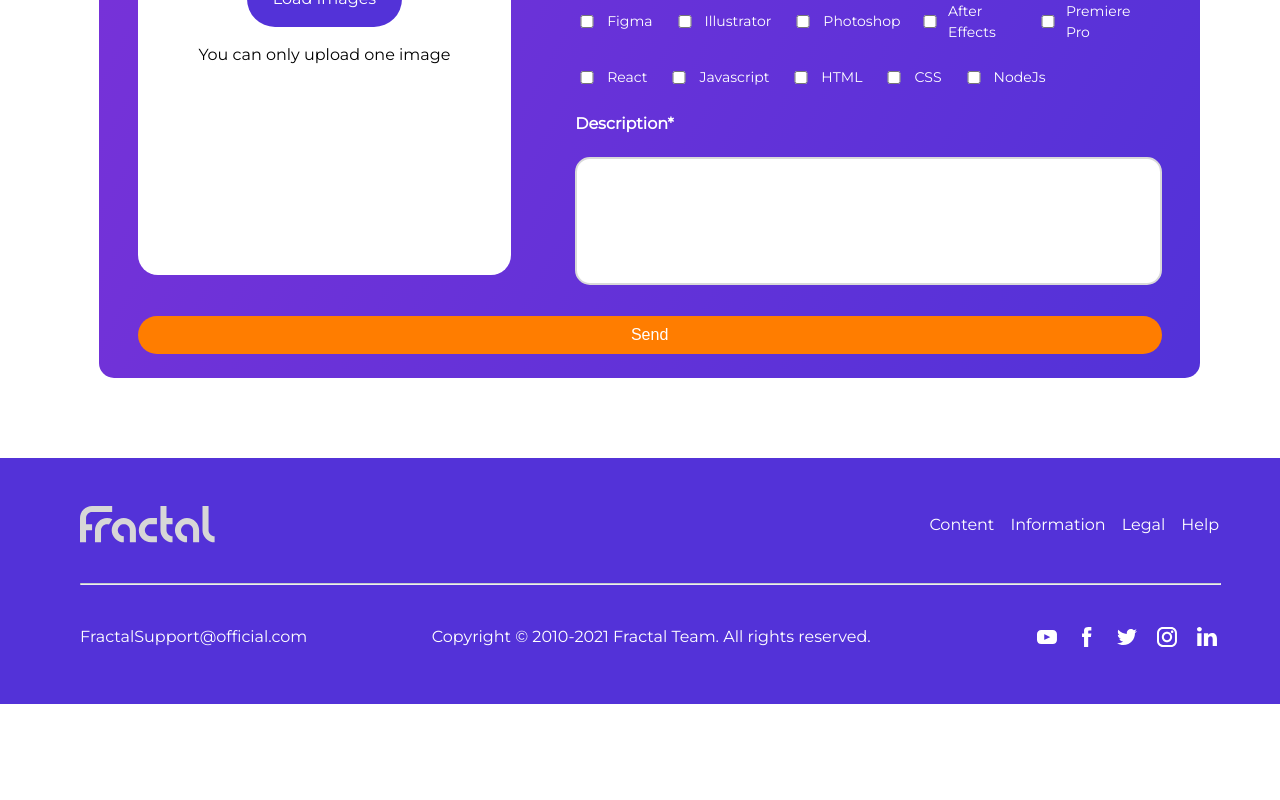
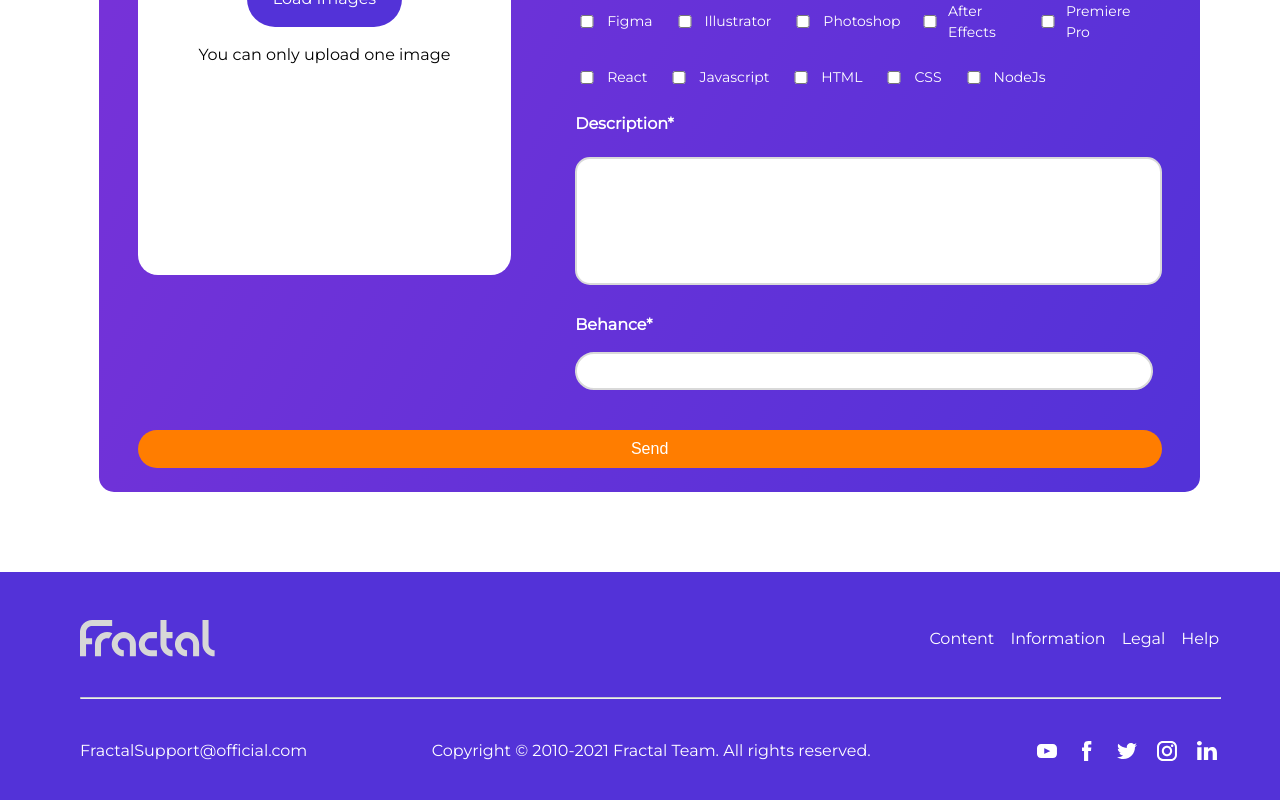
Before and after one commit to valenarangot/FractalFinal, a React (Vite) app in the folder FINALFRACTAL/: page /admin/submit in a window 1280 px wide. Shown: the part 644-1444 px from the top of the page. Before the commit the page ends 1348 px from the top, so only its background shows below. Built offline with nearby package versions, Linux system fonts and the light colour scheme.

Commit message:
Corrección form

```diff
--- a/FINALFRACTAL/src/user/components/projectForm/ProjectForm.jsx
+++ b/FINALFRACTAL/src/user/components/projectForm/ProjectForm.jsx
@@ -20,6 +20,7 @@ export function ProjectForm () {
     members: [],
     type: [],
     description:"",
+    behance: "",
     designTools: {
       Figma: false,
       Illustrator: false,
@@ -27,7 +28,7 @@ export function ProjectForm () {
       AfterEffects: false,
       PremierePro: false
     },
-  codingTools: {
+    codingTools: {
       React: false,
       JS: false,
       HTML: false,
@@ -355,6 +356,16 @@ export function ProjectForm () {
               cols='50'
               onChange={handleOnChange}
             />
+
+            {/* Behance */}
+            <h4 htmlFor='project-title'>Behance*</h4>
+            <input
+              className={styles.TitleInput}
+              type='text'
+              id='project-behance'
+              name='behance'
+              onChange={handleOnChange}
+            />
           </div>
         </div>
       </div>
```
